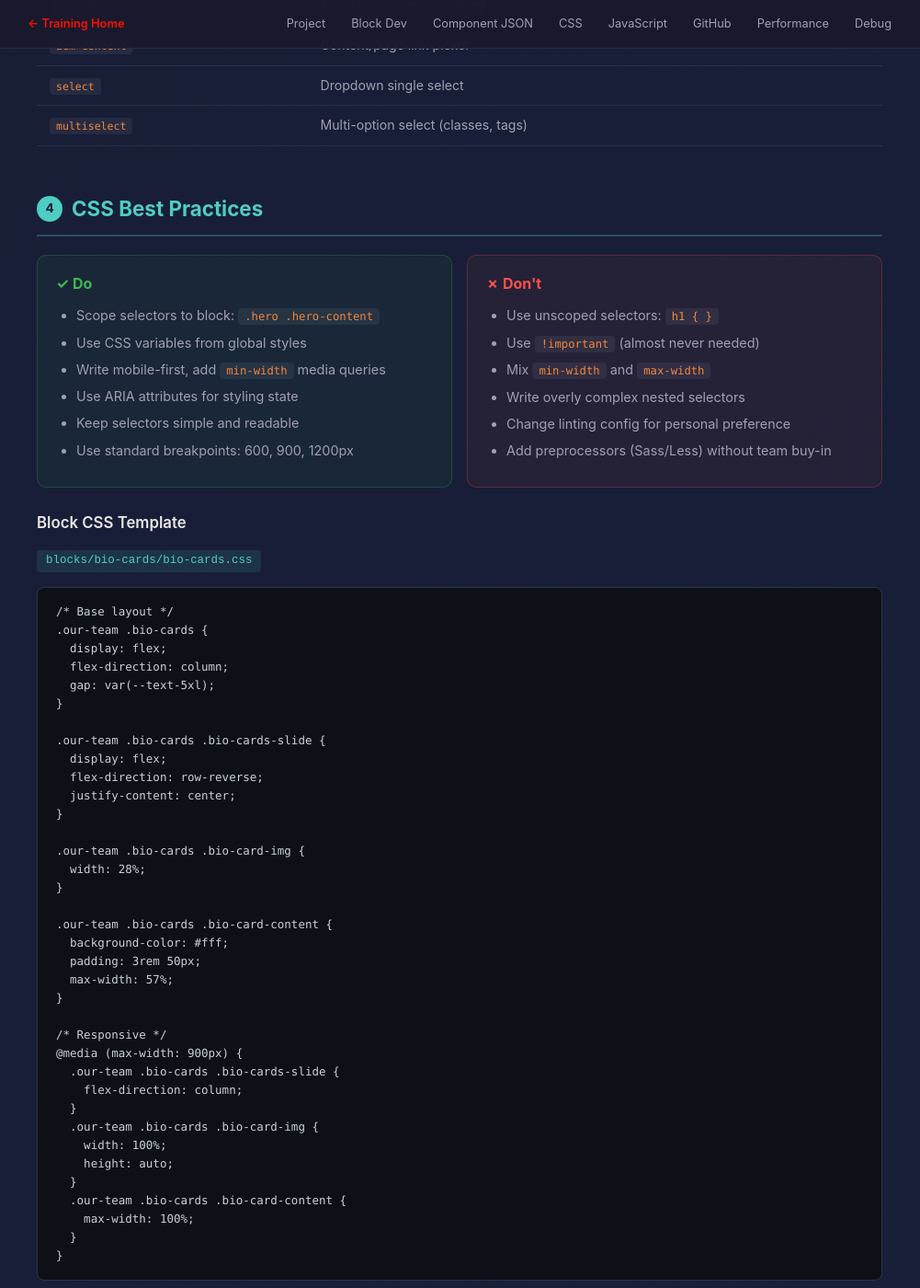
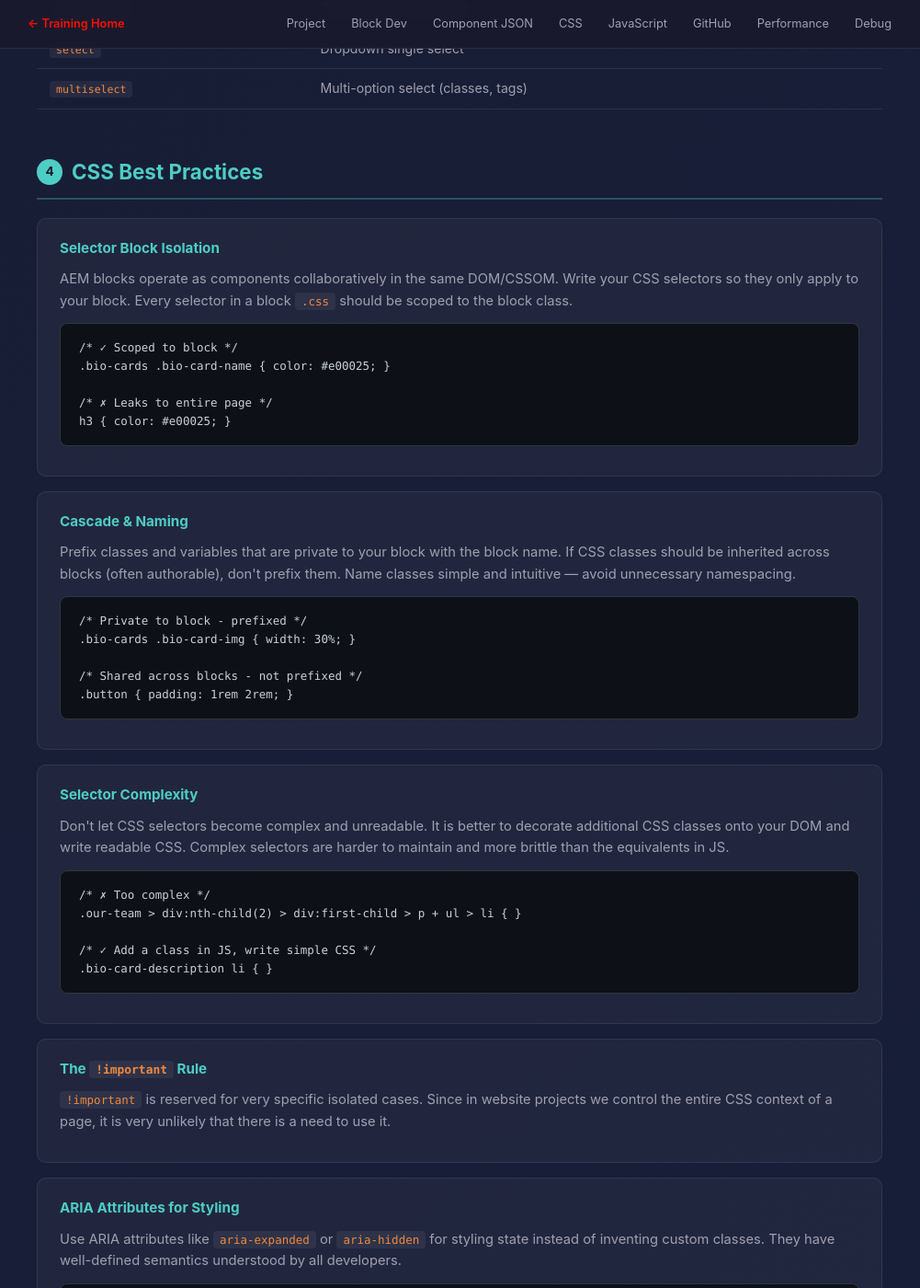
Before and after one commit to imSwapnilGaikwad/Solution-Arch-doc, a Jekyll site: the page docs/quick-reference.html, which Jekyll copies as it is, in a window 1280 px wide and 1400 px high, scrolled down 7492 px. Shown: the whole window at 92% size, without its empty margins (140-1141 px from the left). Built offline with Jekyll 4.4.1, drawn with Linux system fonts in a browser that asks for light colours; some of the changed text lies outside the part shown.

Commit message:
updated css file

```diff
--- a/docs/quick-reference.html
+++ b/docs/quick-reference.html
@@ -665,69 +663,103 @@ document.addEventListener('product-selected', (e) =&gt; {
     <div class="section" id="css">
         <h2 class="section-title"><span class="num">4</span> CSS Best Practices</h2>
 
+        <div class="card">
+            <h4>Selector Block Isolation</h4>
+            <p>AEM blocks operate as components collaboratively in the same DOM/CSSOM. Write your CSS selectors so they only apply to your block. Every selector in a block <code>.css</code> should be scoped to the block class.</p>
+<pre>/* ✓ Scoped to block */
+.bio-cards .bio-card-name { color: #e00025; }
+
+/* ✗ Leaks to entire page */
+h3 { color: #e00025; }</pre>
+        </div>
+
+        <div class="card">
+            <h4>Cascade &amp; Naming</h4>
+            <p>Prefix classes and variables that are private to your block with the block name. If CSS classes should be inherited across blocks (often authorable), don't prefix them. Name classes simple and intuitive &mdash; avoid unnecessary namespacing.</p>
+<pre>/* Private to block - prefixed */
+.bio-cards .bio-card-img { width: 30%; }
+
+/* Shared across blocks - not prefixed */
+.button { padding: 1rem 2rem; }</pre>
+        </div>
+
+        <div class="card">
+            <h4>Selector Complexity</h4>
+            <p>Don't let CSS selectors become complex and unreadable. It is better to decorate additional CSS classes onto your DOM and write readable CSS. Complex selectors are harder to maintain and more brittle than the equivalents in JS.</p>
+<pre>/* ✗ Too complex */
+.our-team > div:nth-child(2) > div:first-child > p + ul > li { }
+
+/* ✓ Add a class in JS, write simple CSS */
+.bio-card-description li { }</pre>
+        </div>
+
+        <div class="card">
+            <h4>The <code>!important</code> Rule</h4>
+            <p><code>!important</code> is reserved for very specific isolated cases. Since in website projects we control the entire CSS context of a page, it is very unlikely that there is a need to use it.</p>
+        </div>
+
+        <div class="card">
+            <h4>ARIA Attributes for Styling</h4>
+            <p>Use ARIA attributes like <code>aria-expanded</code> or <code>aria-hidden</code> for styling state instead of inventing custom classes. They have well-defined semantics understood by all developers.</p>
+<pre>/* ✓ Use ARIA for state */
+.accordion[aria-expanded="true"] .content { display: block; }
+
+/* ✗ Custom class with unclear semantics */
+.accordion.is-open .content { display: block; }</pre>
+        </div>
+
+        <div class="card">
+            <h4>Mobile First</h4>
+            <p>CSS without media query should render a mobile site. Add media queries to extend the layout for tablet and desktop.</p>
+        </div>
+
+        <div class="card">
+            <h4>Breakpoints</h4>
+            <p>Use <code>600px</code>, <code>900px</code> and <code>1200px</code> as your breakpoints, all <code>min-width</code>. Don't mix <code>min-width</code> and <code>max-width</code>. Only use different breakpoints in exceptional cases.</p>
+        </div>
+
+        <div class="card">
+            <h4>Indentation &amp; Property Order</h4>
+            <p>Outside of a CSS refactoring PR, don't change sequencing on properties or indentation across CSS files you touch in a functional PR. Make sure the diff in your PR is isolated to the changes you actually want reviewed.</p>
+        </div>
+
+        <div class="card">
+            <h4>Preprocessors (Less, Sass, Tailwind, etc.)</h4>
+            <p>Don't introduce a dependency to any CSS preprocessor or framework without team and organization buy-in. The simplest solution is to rely on the growing CSS feature set supported by browsers.</p>
+        </div>
+
+        <div class="card">
+            <h4>Modern CSS Features</h4>
+            <p>Make sure the features you are using are well supported by evergreen browsers. Depending on the features, more or less pervasive support may be acceptable.</p>
+        </div>
+
         <div class="do-dont">
             <div class="do-box">
                 <h4>&#10003; Do</h4>
                 <ul>
-                    <li>Scope selectors to block: <code>.hero .hero-content</code></li>
+                    <li>Scope every selector to the block class</li>
+                    <li>Prefix block-private classes with block name</li>
                     <li>Use CSS variables from global styles</li>
-                    <li>Write mobile-first, add <code>min-width</code> media queries</li>
+                    <li>Write mobile-first, add <code>min-width</code> queries</li>
                     <li>Use ARIA attributes for styling state</li>
                     <li>Keep selectors simple and readable</li>
-                    <li>Use standard breakpoints: 600, 900, 1200px</li>
+                    <li>Use breakpoints: 600, 900, 1200px</li>
+                    <li>Use native CSS features over preprocessors</li>
                 </ul>
             </div>
             <div class="dont-box">
                 <h4>&#10007; Don't</h4>
                 <ul>
                     <li>Use unscoped selectors: <code>h1 { }</code></li>
-                    <li>Use <code>!important</code> (almost never needed)</li>
+                    <li>Use <code>!important</code></li>
                     <li>Mix <code>min-width</code> and <code>max-width</code></li>
                     <li>Write overly complex nested selectors</li>
                     <li>Change linting config for personal preference</li>
-                    <li>Add preprocessors (Sass/Less) without team buy-in</li>
+                    <li>Add preprocessors without team buy-in</li>
+                    <li>Change property order in non-refactoring PRs</li>
                 </ul>
             </div>
         </div>
-
-        <h3 class="subsection">Block CSS Template</h3>
-        <span class="file-label">blocks/bio-cards/bio-cards.css</span>
-<pre>/* Base layout */
-.our-team .bio-cards {
-  display: flex;
-  flex-direction: column;
-  gap: var(--text-5xl);
-}
-
-.our-team .bio-cards .bio-cards-slide {
-  display: flex;
-  flex-direction: row-reverse;
-  justify-content: center;
-}
-
-.our-team .bio-cards .bio-card-img {
-  width: 28%;
-}
-
-.our-team .bio-cards .bio-card-content {
-  background-color: #fff;
-  padding: 3rem 50px;
-  max-width: 57%;
-}
-
-/* Responsive */
-@media (max-width: 900px) {
-  .our-team .bio-cards .bio-cards-slide {
-    flex-direction: column;
-  }
-  .our-team .bio-cards .bio-card-img {
-    width: 100%;
-    height: auto;
-  }
-  .our-team .bio-cards .bio-card-content {
-    max-width: 100%;
-  }
-}</pre>
 
         <h3 class="subsection">Variant CSS Pattern</h3>
 <pre>/* Base block - works without any variant */
```
Also changed, not shown: other parts of docs/quick-reference.html (+0 -2 lines).
